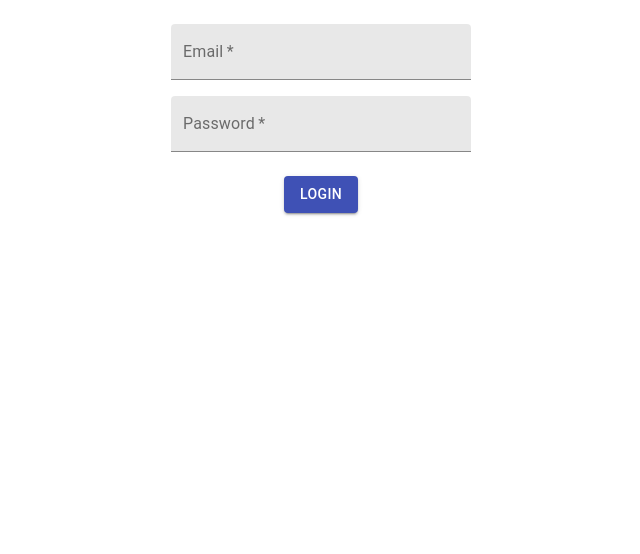
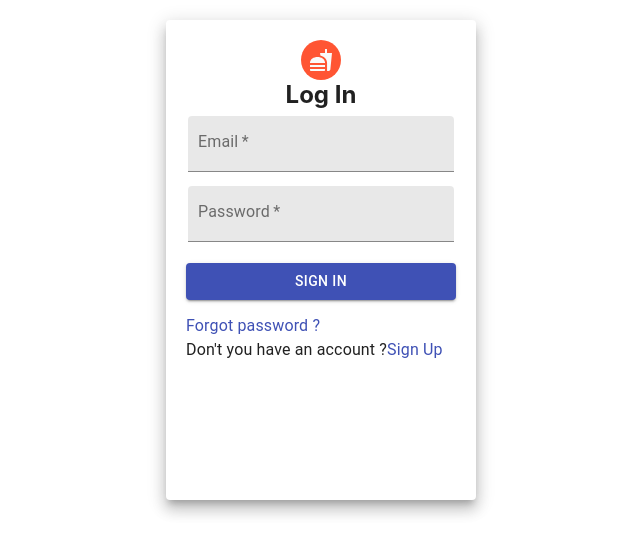
Before and after one commit to ashutosh1401/FoodOrderApp, a React (Create React App) app in the folder client/: page /login in a window 1280 px wide. Shown: the top 554 px of the page, without its empty margins (319-959 px from the left). Built offline with nearby package versions, Linux system fonts and the light colour scheme.

Commit message:
Added Login Page

```diff
--- a/client/src/pages/Login/Login.js
+++ b/client/src/pages/Login/Login.js
@@ -1,22 +1,26 @@
 import React,{useState} from 'react'
-import { makeStyles } from '@material-ui/core';
+import { Link, makeStyles, Typography } from '@material-ui/core';
 import TextField from '@material-ui/core/TextField';
 import Button from '@material-ui/core/Button';
+import { Grid, Paper, Avatar } from '@material-ui/core';
+import FastfoodIcon from '@material-ui/icons/Fastfood';
 
 const useStyles = makeStyles(theme => ({
-    root: {
-        display: 'flex',
-        flexDirection: 'column',
-        justifyContent: 'center',
-        alignItems: 'center',
-        padding: theme.spacing(2),
-        '& .MuiTextField-root': {
-            margin: theme.spacing(1),
-            width: '300px',
-          },
-          '& .MuiButtonBase-root': {
-            margin: theme.spacing(2),
-          },
+    paperStyle: {
+        padding :20,
+        height:'60vh',
+        width:310,
+        margin:"20px auto"
+    },
+    textInput: {
+        margin: "5px auto",
+        padding: '2px',
+    },
+    btnstyle:{
+        margin:'14px 0'
+    },
+    avatarStyle: {
+        backgroundColor: "#ff5533",
     }
 }))
 
@@ -25,14 +29,20 @@ function Login() {
     const [email,setEmail] = useState('')
     const [password,setPassword] = useState('')
     return (
-        <div>
-            <form className={classes.root}>
+        <Grid>
+        <Paper elevation={10} className={classes.paperStyle}>
+            <Grid align='center'>
+                <Avatar className={classes.avatarStyle}><FastfoodIcon /></Avatar>
+                <h2>Log In</h2>
+            </Grid>
                 <TextField
                     label="Email"
                     variant="filled"
                     type="email"
                     required
                     values={email}
+                    fullWidth
+                    className={classes.textInput}
                     onChange={(e) => setEmail(e.target.value)}
                     />
                 <TextField
@@ -41,15 +51,23 @@ function Login() {
                     type="password"
                     required
                     values={password}
+                    fullWidth
+                    className={classes.textInput}
                     onChange={(e) => setPassword(e.target.value)}
                     />
-                <div>
-                    <Button type="submit" variant="contained" color="primary">
-                    Login
-                    </Button>
-                </div>
-            </form>
-        </div>
+                    <Button type='submit' color='primary' variant="contained" className={classes.btnstyle} fullWidth>Sign in</Button>
+                <Typography>
+                    <Link to="#">
+                        Forgot password ?
+                    </Link>
+                </Typography>
+                <Typography > Don't you have an account ?
+                     <Link href="/">
+                        Sign Up
+                    </Link>
+                </Typography>
+            </Paper>
+        </Grid>
     )
 }
 
```
